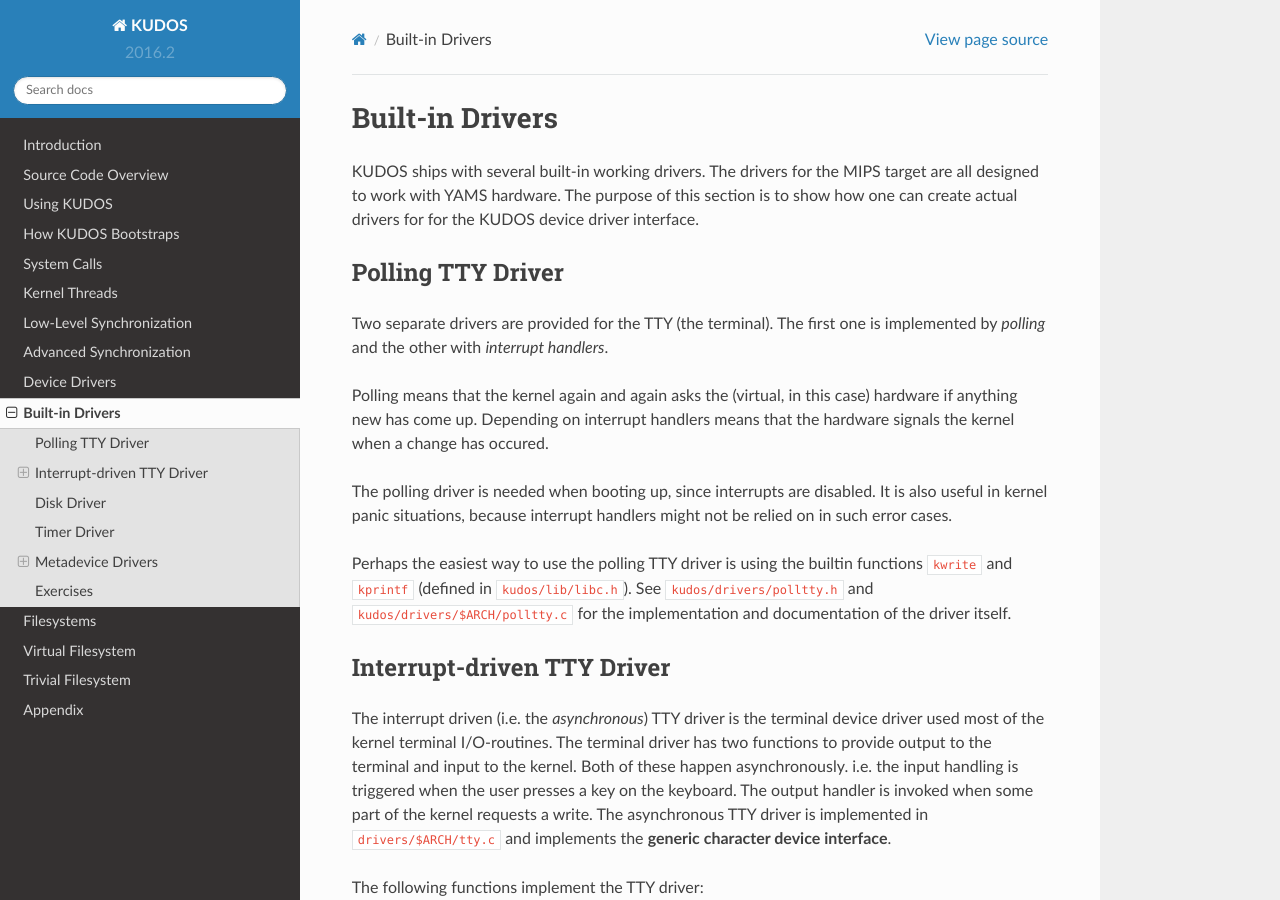
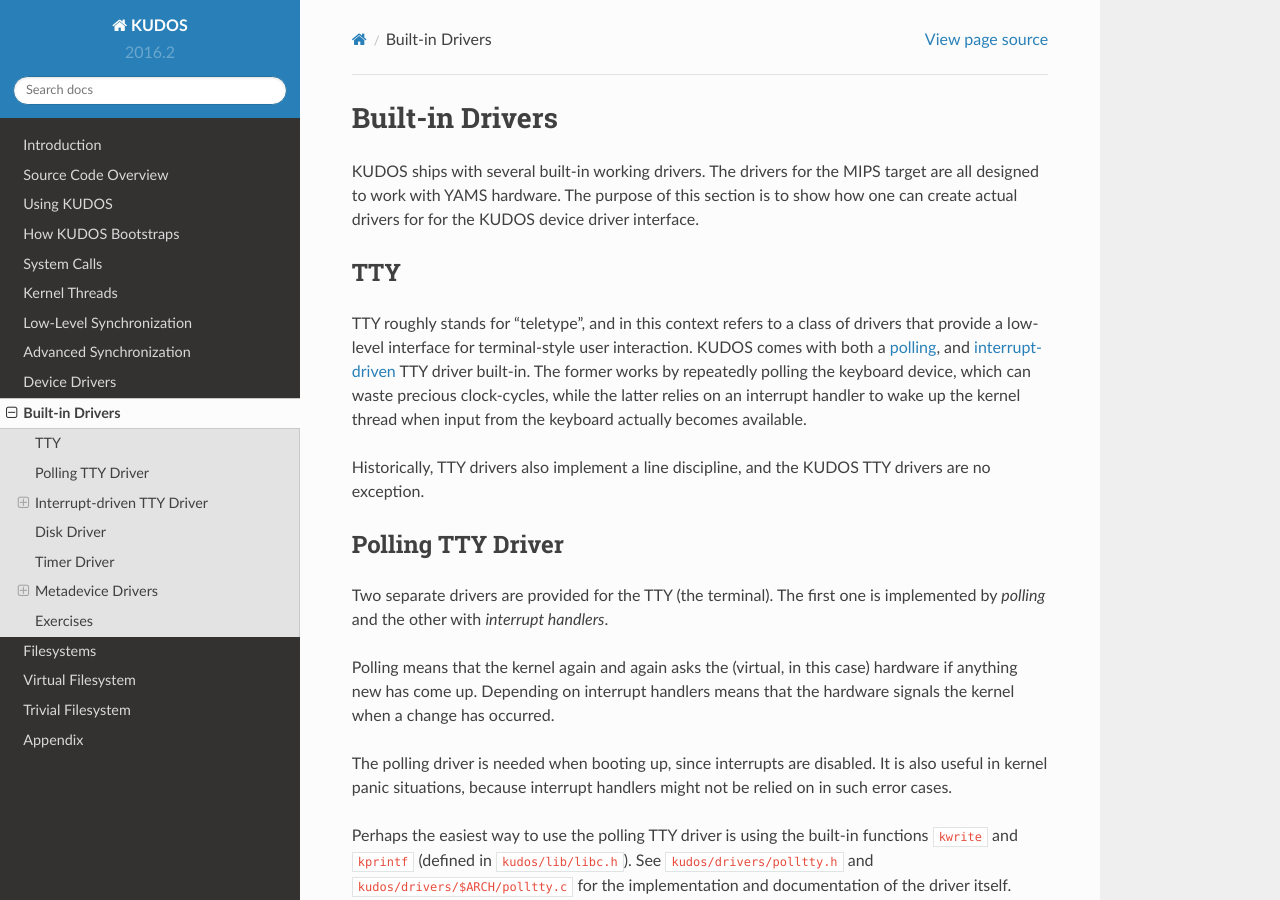
Before and after one commit to DIKU-EDU/kudos, a Sphinx documentation site: the page built from docs/builtin-drivers.rst, in a window 1280 px wide and 900 px high. Built offline with Sphinx 7.4.7 and the Read the Docs theme 2.0.0, drawn with Linux system fonts in a browser that asks for light colours.

Commit message:
Started revamping the TTY docs

```diff
--- a/docs/builtin-drivers.rst
+++ b/docs/builtin-drivers.rst
@@ -5,6 +5,22 @@
 target are all designed to work with YAMS hardware.  The purpose of this section
 is to show how one can create actual drivers for for the KUDOS device driver
 interface.
+
+TTY
+---
+
+TTY roughly stands for "teletype", and in this context refers to a class of
+drivers that provide a low-level interface for terminal-style user interaction.
+KUDOS comes with both a :ref:`polling <polling-tty>`, and
+:ref:`interrupt-driven <interrupt-driven-tty>` TTY driver built-in. The former
+works by repeatedly polling the keyboard device, which can waste precious
+clock-cycles, while the latter relies on an interrupt handler to wake up the
+kernel thread when input from the keyboard actually becomes available.
+
+Historically, TTY drivers also implement a line discipline, and the KUDOS TTY
+drivers are no exception.
+
+.. _polling-tty:
 
 Polling TTY Driver
 ------------------
@@ -14,16 +30,18 @@
 
 Polling means that the kernel again and again asks the (virtual, in this case)
 hardware if anything new has come up.  Depending on interrupt handlers means
-that the hardware signals the kernel when a change has occured.
+that the hardware signals the kernel when a change has occurred.
 
 The polling driver is needed when booting up, since interrupts are disabled.  It
 is also useful in kernel panic situations, because interrupt handlers might not
 be relied on in such error cases.
 
-Perhaps the easiest way to use the polling TTY driver is using the builtin
+Perhaps the easiest way to use the polling TTY driver is using the built-in
 functions ``kwrite`` and ``kprintf`` (defined in ``kudos/lib/libc.h``). See
 ``kudos/drivers/polltty.h`` and ``kudos/drivers/$ARCH/polltty.c`` for the
 implementation and documentation of the driver itself.
+
+.. _interrupt-driven-tty:
 
 Interrupt-driven TTY Driver
 ---------------------------
```
Also changed, not shown: other parts of docs/builtin-drivers.rst (+2 -2 lines).
